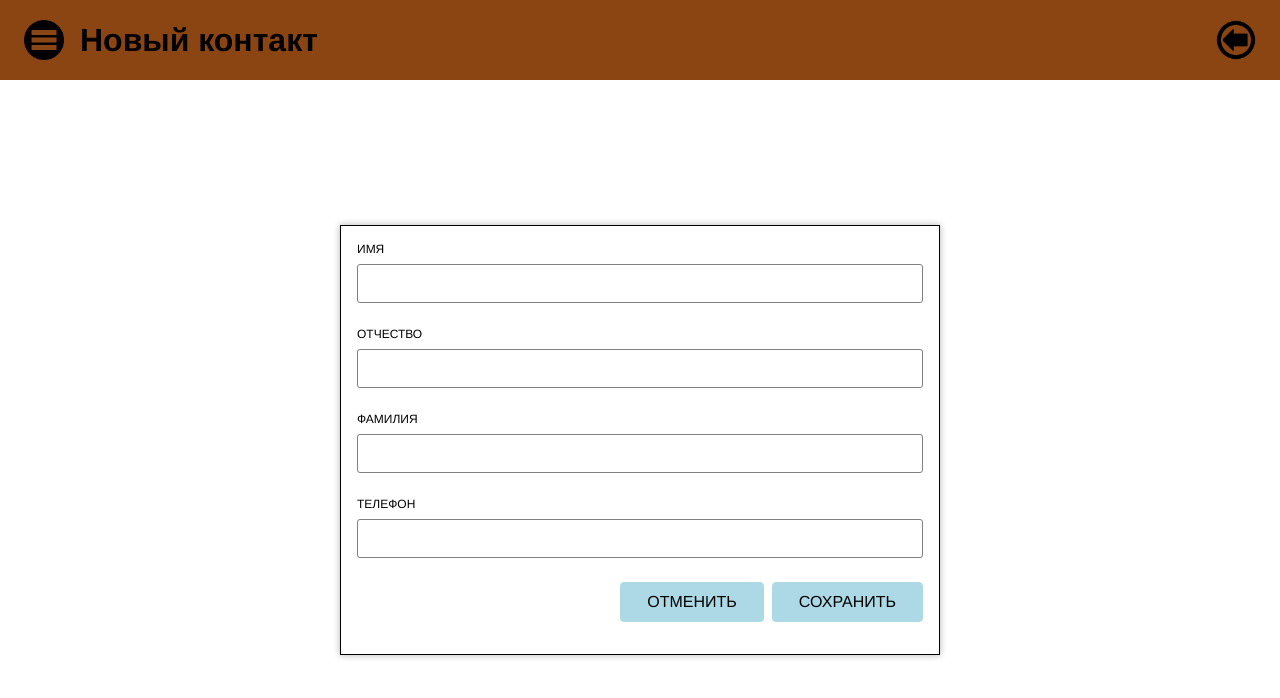
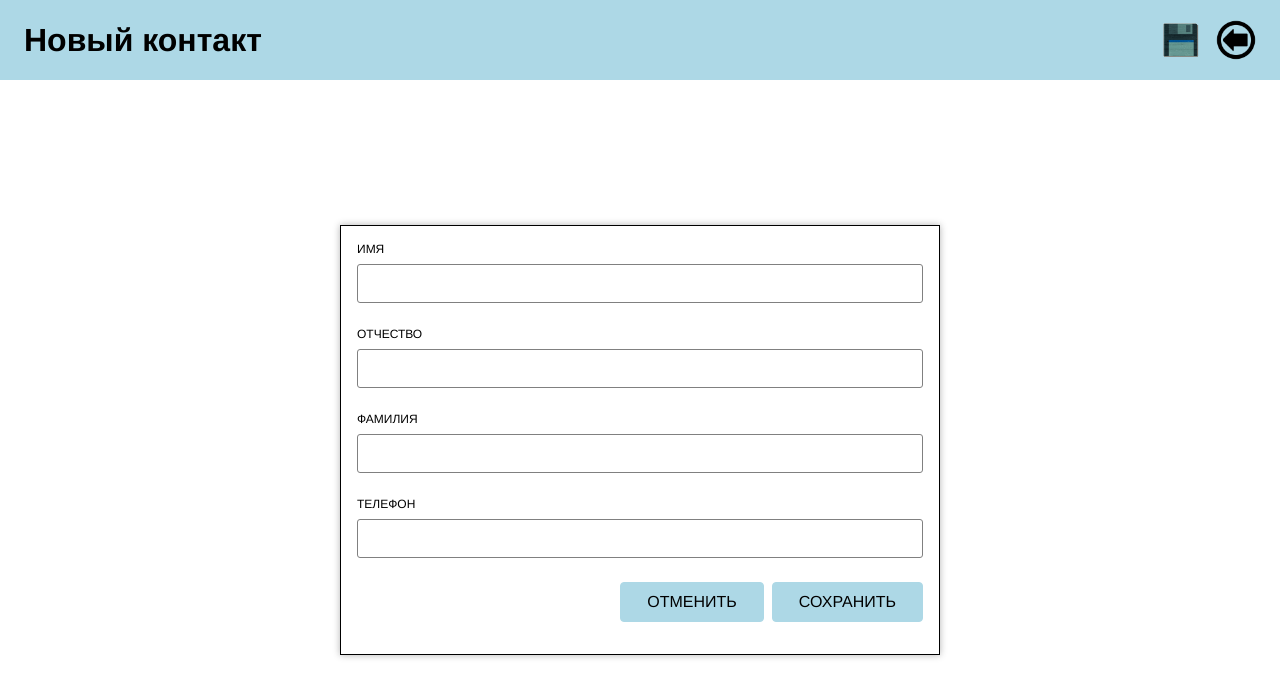
Before and after one commit to AIMoiseyev/phone-book, a Vue app: page /add in a window 1280 px wide. Shown: the top 698 px of the page. Built offline with nearby package versions, Linux system fonts and the light colour scheme; what @netcz/vue-pikaday would draw is missing.

Commit message:
feat: добавить стили

```diff
--- a/src/components/Modal.vue
+++ b/src/components/Modal.vue
@@ -32,11 +32,13 @@
         <div class="modal__footer">
           <div class="modal__buttons">
             <Button
+              v-if="cancelButtonText"
               class="modal__button"
               :text="cancelButtonText"
               @click="$emit('onCancel')"
             />
             <Button
+              v-if="acceptButtonText"
               :text="acceptButtonText"
               @click="$emit('onAccept')"
             />
@@ -125,7 +127,7 @@ export default {
 }
 
 .modal__container {
-  width: 620px;
+  max-width: 620px;
   position: absolute;
   z-index: 102;
   background-color: white;
--- a/src/components/NavBar.vue
+++ b/src/components/NavBar.vue
@@ -2,39 +2,46 @@
   <div class="navbar">
     <div class="navbar__wrapper">
       <Button
+        v-if="$route.path === '/'"
         class="navbar__button"
         :image-modifier="'menu'"
         @click="$emit('sideBarHandler')"
       />
       <h1
-        v-if="$route.path === '/'"
         class="navbar__title"
       >
-        Список контактов
-      </h1>
-      <h1
-        v-else-if="$route.path === '/add'"
-        class="navbar__title"
-      >
-        Новый контакт
-      </h1>
-      <h1
-        v-else-if="$route.path.includes('/edit')"
-        class="navbar__title"
-      >
-        Редактировать контакт
+        {{ pageTitle }}
       </h1>
     </div>
     <div
       class="navbar__container"
     >
-      <Input
+      <NavInput
         v-if="$route.path === '/'"
         class="navbar__input"
         :placeholder="'Поиск контакта'"
         :id="'search'"
         v-model="innerValue"
+        :modifier="'input__field_padding_right'"
+      >
+        <template v-slot:validationMessage>
+          <Button
+            v-if="value"
+            :image-modifier="'input__clear'"
+            class="navbar__input-button"
+            @click="clearInput"
+          />
+        </template>
+      </NavInput>
+      <a
+        :href="data"
+        download="data.json"
+        class="navbar__save"
+      ><Button
+        @click="saveContacts"
+        :image-modifier="'save-contact'"
       />
+      </a>
       <Button
         v-if="$route.path === '/'"
         :image-modifier="'add-contact'"
@@ -50,14 +57,23 @@
 </template>
 
 <script>
+
 import Button from '@/components/Button.vue';
-import Input from '@/components/Input.vue';
+import NavInput from '@/components/Input.vue';
+import { mapGetters } from 'vuex';
+import { PAGE_TITLES } from '@/config/config';
 
 export default {
   name: 'NavBar',
   components: {
     Button,
-    Input,
+    NavInput,
+  },
+  data() {
+    return {
+      data: '',
+      href: '',
+    };
   },
   props: {
     value: {
@@ -66,6 +82,17 @@ export default {
     },
   },
   computed: {
+    ...mapGetters('contacts', {
+      contacts: 'contacts',
+    }),
+    pageTitle() {
+      if (this.$route.path === '/add') {
+        return PAGE_TITLES.addContact;
+      } if (this.$route.path.includes('/edit')) {
+        return PAGE_TITLES.editContact;
+      }
+      return PAGE_TITLES.main;
+    },
     innerValue: {
       get() {
         return this.value;
@@ -82,23 +109,32 @@ export default {
     goToMain() {
       this.$router.push({ name: 'contacts' });
     },
+    saveContacts() {
+      this.data = URL.createObjectURL(new Blob([JSON.stringify(this.contacts, null, 2)], {
+        type: 'text/plain',
+      }));
+    },
+    clearInput() {
+      this.$emit('input', '');
+    },
   },
 };
 </script>
 
 <style scoped>
+.navbar__input-button {
+  position: absolute;
+  right: 8px;
+  top: 10px;
+}
 .navbar {
   min-height: 80px;
-  background-color: saddlebrown;
+  background-color: lightblue;
   display: flex;
   align-items: center;
   box-sizing: border-box;
   padding: 0 24px;
   justify-content: space-between;
-  //position: fixed;
-  //left: 0;
-  //top: 0;
-  //right: 0;
 }
 
 .navbar__wrapper {
@@ -125,4 +161,31 @@ export default {
 .navbar__button {
   margin-right: 16px;
 }
+
+.navbar__save {
+  display: flex;
+  margin-right: 16px;
+  cursor: pointer;
+}
+
+@media (max-width: 900px) {
+  .navbar__input {
+    width: 200px;
+  }
+}
+
+@media (max-width: 768px) {
+  .navbar__title {
+    font-size: 20px;
+  }
+  .navbar__input {
+    width: 200px;
+  }
+}
+
+@media (max-width: 500px) {
+  .navbar {
+    display: none;
+  }
+}
 </style>
--- a/src/views/PhoneBookPage.vue
+++ b/src/views/PhoneBookPage.vue
@@ -1,12 +1,16 @@
 <template>
   <layout
+    v-if="contactsData"
     @sideBarHandler="sideBarHandler"
+    @openContactList="sideBarHandler"
     v-model="searchValue"
   >
     <template v-slot:sideBar>
       <transition name="slide">
         <SideBar
           v-if="open"
+          :data="contacts"
+          @onDelete="onDelete"
         />
       </transition>
     </template>
@@ -24,7 +28,7 @@
         </router-link>
       </p>
       <p
-        v-if="!contacts.length"
+        v-else-if="!contacts.length && contactsData.length"
         class="no-content"
       >
         Контакт не найден.
@@ -33,7 +37,9 @@
         v-else
         class="phone-book"
       >
-        <div class="phone-book__filter">
+        <div
+          class="phone-book__filter"
+        >
           <p class="phone-book__filter-title">
             Сортировать по:
           </p>
@@ -83,6 +89,7 @@
 import { mapGetters } from 'vuex';
 import localeCompare from '@/utils/locale-compare';
 import { debounce } from 'lodash';
+import { FILTER_FIELDS } from '@/config/config';
 import Layout from '@/layouts/MainLayout.vue';
 import PhoneCard from '@/components/PhoneCard.vue';
 import SideBar from '@/components/SideBar.vue';
@@ -104,26 +111,7 @@ export default {
       value: '',
       isShowModal: false,
       contactFullName: '',
-      filterFields: [
-        {
-          title: 'ФИО',
-          options: [
-            { text: 'Фамилия от А до Я', value: 1, sortName: 'lastName' },
-            { text: 'Фамилия от Я до А', value: 0, sortName: 'lastName' },
-            { text: 'Имя от А до Я', value: 1, sortName: 'firstName' },
-            { text: 'Имя от Я до А', value: 0, sortName: 'firstName' },
-          ],
-        },
-        {
-          title: 'Дате',
-          options: [
-            { text: 'Добавлены раньше', value: 1, sortName: 'created' },
-            { text: 'Добавлены позже', value: 0, sortName: 'created' },
-            { text: 'Изменены раньше', value: 1, sortName: 'updated' },
-            { text: 'Изменены позже', value: 0, sortName: 'updated' },
-          ],
-        },
-      ],
+      filterFields: FILTER_FIELDS,
     };
   },
   computed: {
@@ -139,8 +127,8 @@ export default {
       }, 500),
     },
     contacts() {
-      if (!this.contactsData) {
-        return null;
+      if (!this.contactsData.length) {
+        return [];
       }
       const contacts = [];
       this.contactsData.forEach((contact) => {
@@ -156,7 +144,14 @@ export default {
   },
   methods: {
     sortContact(option, selected) {
-      this.filterFields.find((item) => item.title === selected).title = option.text;
+      this.filterFields.forEach((item) => {
+        const field = item;
+        if (field.title === selected) {
+          field.title = option.text;
+        } else {
+          field.title = field.optionTitle;
+        }
+      });
       this.contacts.sort(localeCompare(option.sortName, option.value));
     },
     sideBarHandler() {
@@ -184,6 +179,9 @@ export default {
 <style scoped>
 .phone-book {
   width: 100%;
+  height: calc(100vh - 80px);
+  height: -webkit-height;
+  overflow: auto;
 }
 .phone-book__filter {
   display: flex;
@@ -203,18 +201,21 @@ export default {
   display: grid;
   grid-template-columns: 1fr;
   gap: 8px;
-  width: 50vw;
+  max-width: 600px;
   margin: 20px auto;
 }
 
 .slide-enter-active {
   transition: all .3s linear;
+  opacity: .3;
 }
 .slide-leave-active {
   transition: all .3s linear;
+  opacity: .3;
 }
 .slide-enter, .slide-leave-to {
   width: 0;
+  opacity: 0;
 }
 
 .list-complete-item {
@@ -227,11 +228,12 @@ export default {
 .list-complete-enter, .list-complete-leave-to
   /* .list-complete-leave-active до версии 2.1.8 */ {
   opacity: 0;
-  transform: translateY(100px);
+  transform: translateX(500px);
 }
 
 .list-complete-leave-active {
   position: absolute;
+  transform: translateX(500px);
 }
 
 .no-content {
@@ -249,4 +251,21 @@ export default {
 .no-content__link:hover {
   text-decoration: underline;
 }
+
+@media (max-width: 1024px) {
+  .card__container {
+    max-width: 500px;
+  }
+  .phone-book__filter {
+    max-width: 500px;
+    flex-direction: column;
+    min-height: 100px;
+  }
+}
+
+@media (max-width: 768px) {
+  .card__container {
+    max-width: 400px;
+  }
+}
 </style>
```
